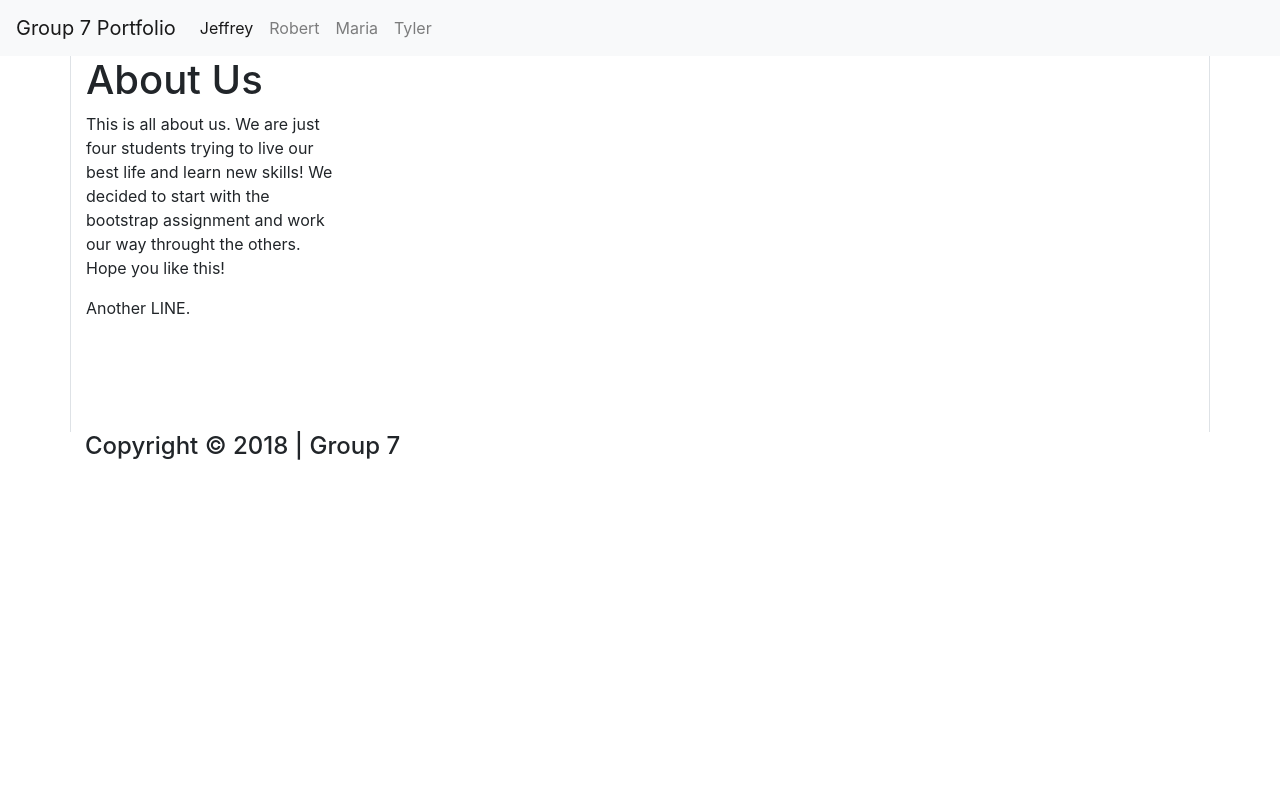
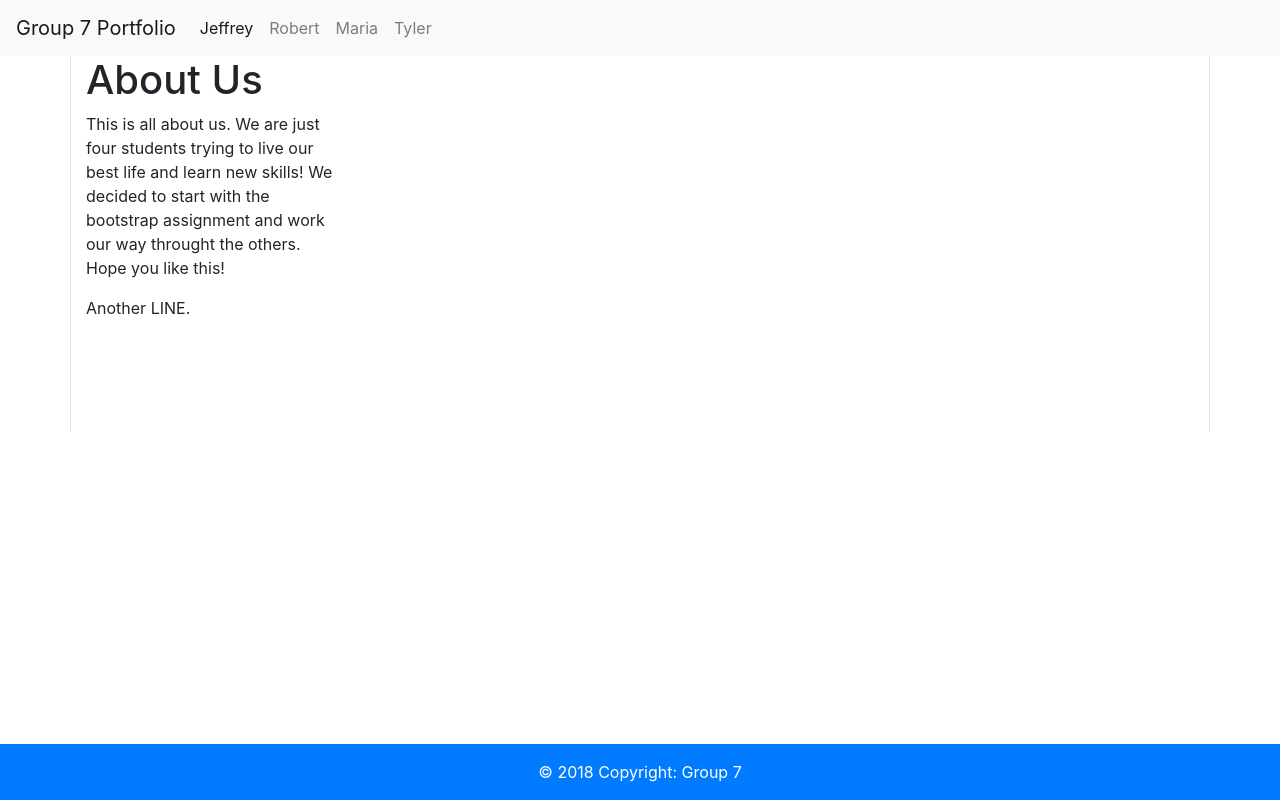
Before and after one commit to danger-academy/Group7, a plain HTML site: page index.html in a window 1280 px wide. Drawn offline with nearby package versions, Linux system fonts and the light colour scheme.

Commit message:
Update index.html

```diff
--- a/index.html
+++ b/index.html
@@ -59,10 +59,15 @@
         </div>
 
 <!--utilizing generic copyright footer-->
-    <footer>
-            <div class="container">
-                    <h4>Copyright &copy; 2018 | Group 7</h4>
+    <footer class="bg-primary text-white fixed-bottom">
+
+        <div class="container">
+
+            <div class="footer-copyright text-center py-3">© 2018 Copyright: Group 7
+
             </div>
-        </footer>
+        </div>
+
+     </footer>
   </body>
 </html>
```
